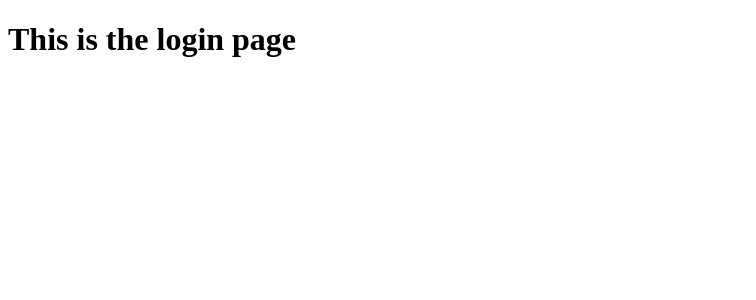
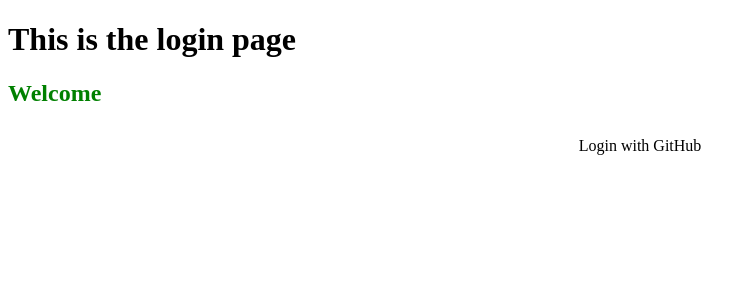
Before and after one commit to RblueskyT/COMP0055CW1-vul-app-fe, a Vue app: page /login in a window 1280 px wide. Shown: the top 300 px of the page, without its empty margins (0-756 px from the left). Built offline with nearby package versions, Linux system fonts and the light colour scheme.

Commit message:
login view

```diff
--- a/src/views/LoginView.vue
+++ b/src/views/LoginView.vue
@@ -1,9 +1,75 @@
 <template>
   <div class="login">
     <h1>This is the login page</h1>
+    <h2 style="color: green"> Welcome {{ returned_msg }}</h2>
+    <a
+      className="login-link"
+      :href= link >
+        <span>Login with GitHub</span>
+    </a>
+
   </div>
 </template>
 
-<script></script>
+<script>
+  import {  defineComponent,ref } from 'vue';
+  import { useRoute } from 'vue-router';
+  import axios from 'axios';
 
-<style></style>
+  export default defineComponent({
+  setup() {
+  const test_msg = ref('');
+  const client_id = ref('Iv1.4ecad6f945b81b88');
+  const redirect_uri = ref('http://localhost:8080/login')
+  const link = ref('https://github.com/login/oauth/authorize?scope=user&client_id='+client_id.value+'&redirect_uri='+redirect_uri.value)
+  const route = useRoute();
+  const code = route.query.code;
+  const returned_msg = ref('Guest');
+
+  const getTestMsg = () => {
+    test_msg.value = "Guest"
+  };
+
+  const Login = async (code) => {
+    try {
+        const resData = await axios.post('http://localhost:8000/login/github_login',{code:code});
+        if (resData.status === 200) {
+          console.log(resData.data)
+          console.log(resData.data.data)
+          console.log(resData.data.token)
+          returned_msg.value = resData
+          document.cookie = `access_token=${resData.data.token}`
+        } else {
+          alert(resData.data);
+        }
+      } catch (error) {
+        alert(error.response.data);
+      } finally {
+        // Empty here
+    }
+  }
+
+  getTestMsg();
+
+  if (code){
+    Login(code);
+  }
+
+
+  return {
+    link
+  }
+},
+});
+</script>
+
+<style>
+.login-link {
+  display: block;
+  padding-top: 10px;
+  text-align: center;
+  text-decoration: none;
+  color: black;
+}
+
+</style>
```
